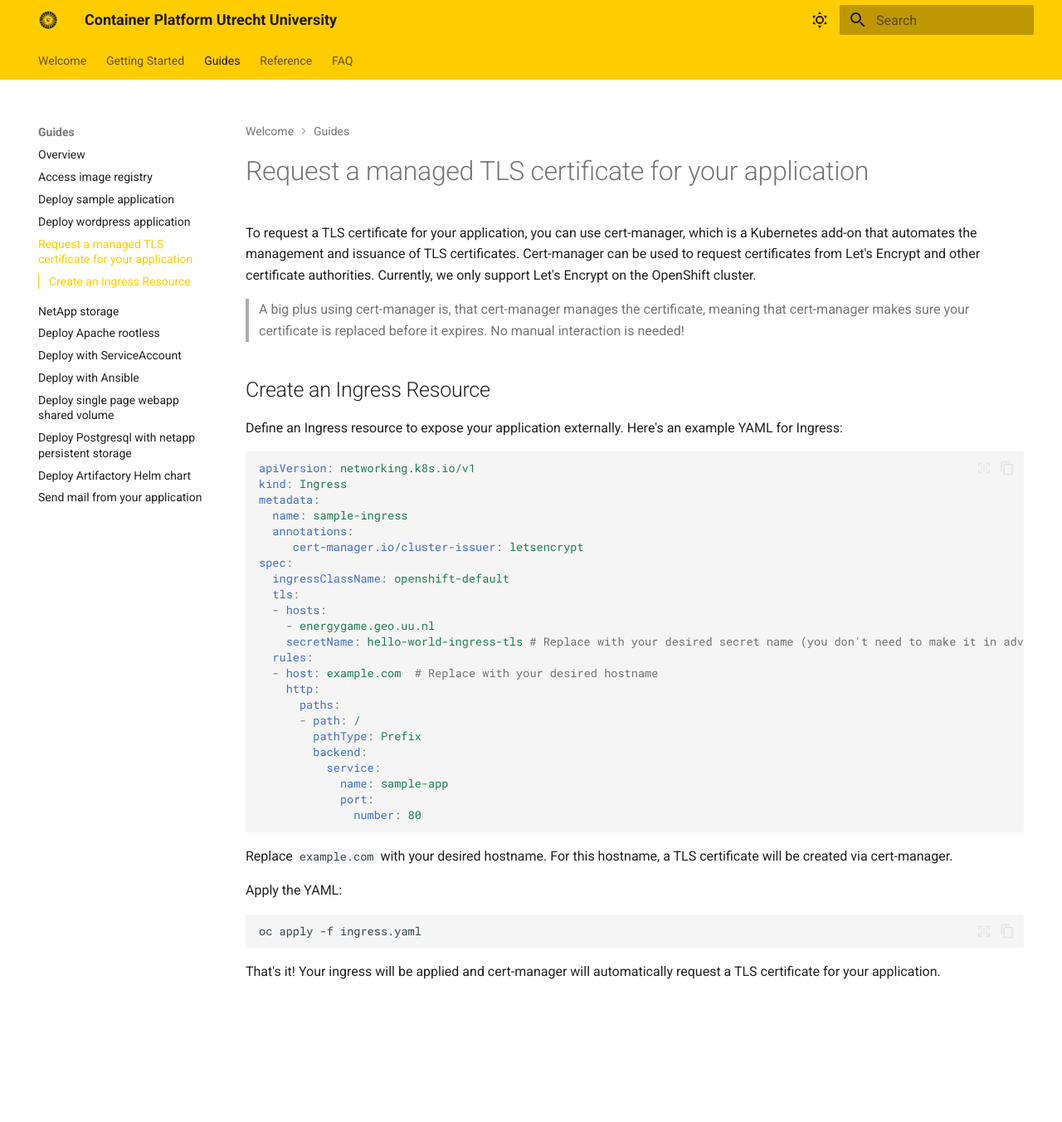
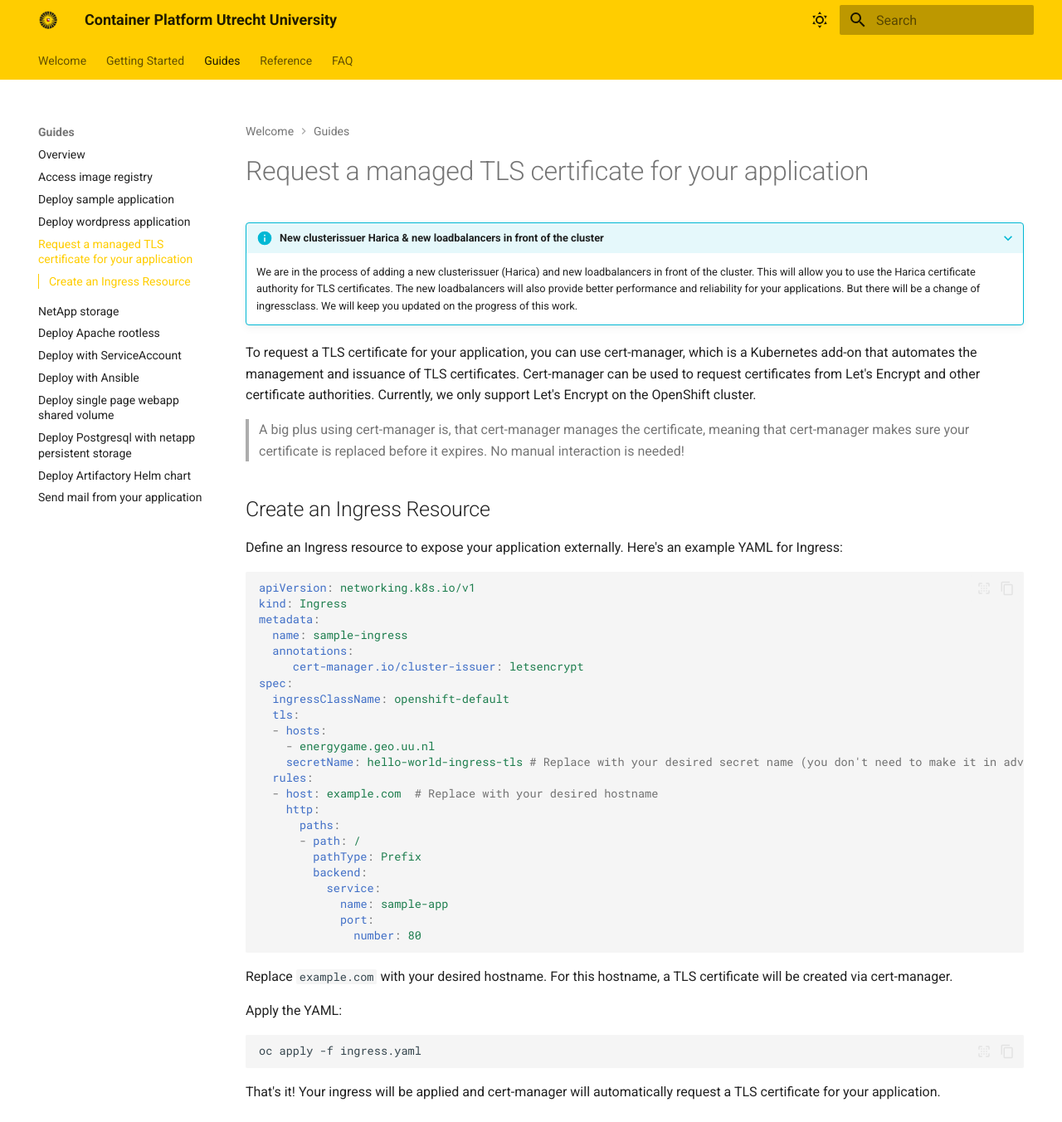
Before and after one commit to UtrechtUniversity/containerplatform-docs, an MkDocs documentation site: the page built from docs/content/guides/request-tls-certificate.md, in a window 1280 px wide and 1352 px high. Shown: the whole window at 83% size. Built offline with MkDocs 1.6.1 and Material for MkDocs 9.7.7, drawn with Linux system fonts in a browser that asks for light colours.

Commit message:
add infor block to docs site

```diff
--- a/docs/content/guides/request-tls-certificate.md
+++ b/docs/content/guides/request-tls-certificate.md
@@ -1,4 +1,11 @@
 # Request a managed TLS certificate for your application
+
+???+ info "New clusterissuer Harica & new loadbalancers in front of the cluster"
+    We are in the process of adding a new clusterissuer (Harica) and new loadbalancers in front of the cluster.
+    This will allow you to use the Harica certificate authority for TLS certificates. The new loadbalancers will
+    also provide better performance and reliability for your applications. But there will be a change of ingressclass.
+    We will keep you updated on the progress of this work.
+
 To request a TLS certificate for your application, you can use cert-manager, which is a Kubernetes add-on that automates the management and issuance of TLS certificates. Cert-manager can be used to request certificates from Let's Encrypt and other certificate authorities. Currently, we only support Let's Encrypt on the OpenShift cluster.
 > A big plus using cert-manager is, that cert-manager manages the certificate, meaning that cert-manager makes sure your certificate is replaced before it expires. No manual interaction is needed!
 ## Create an Ingress Resource
```
